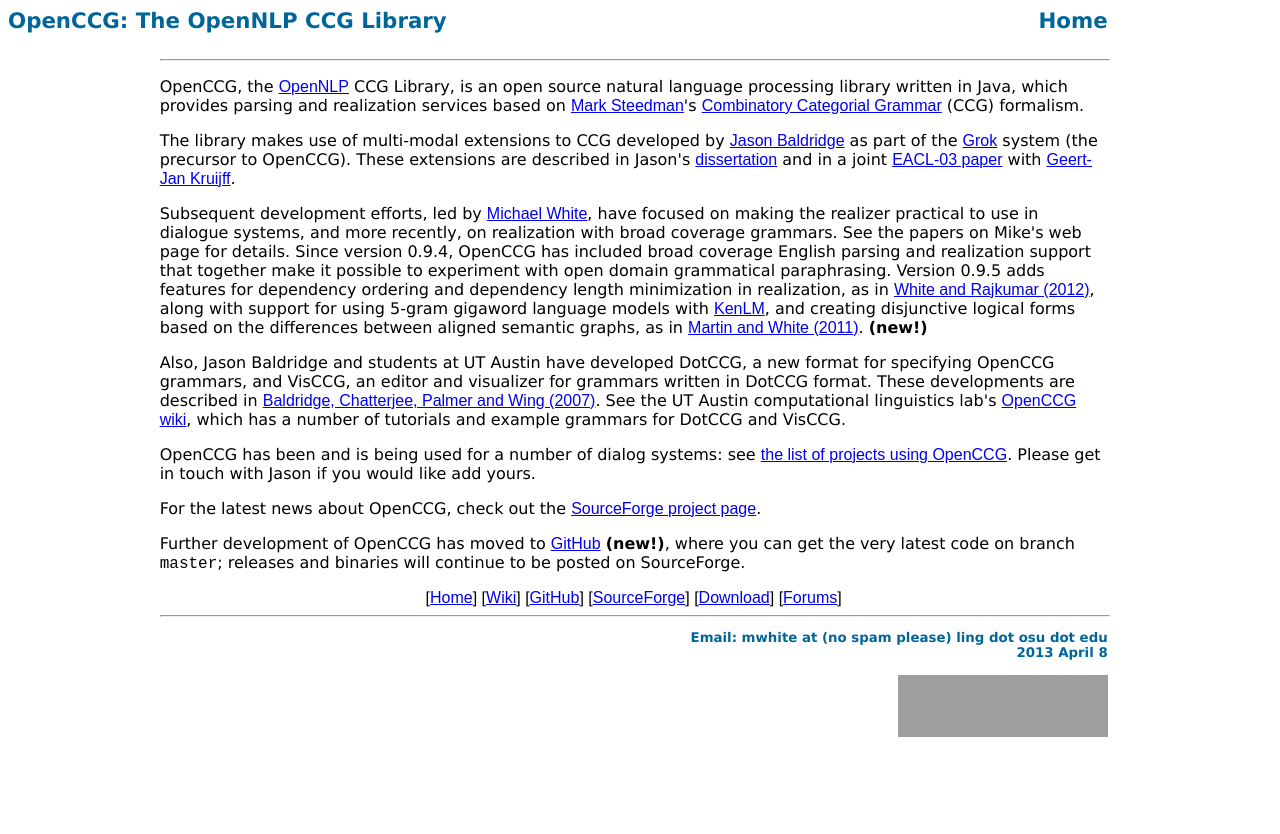
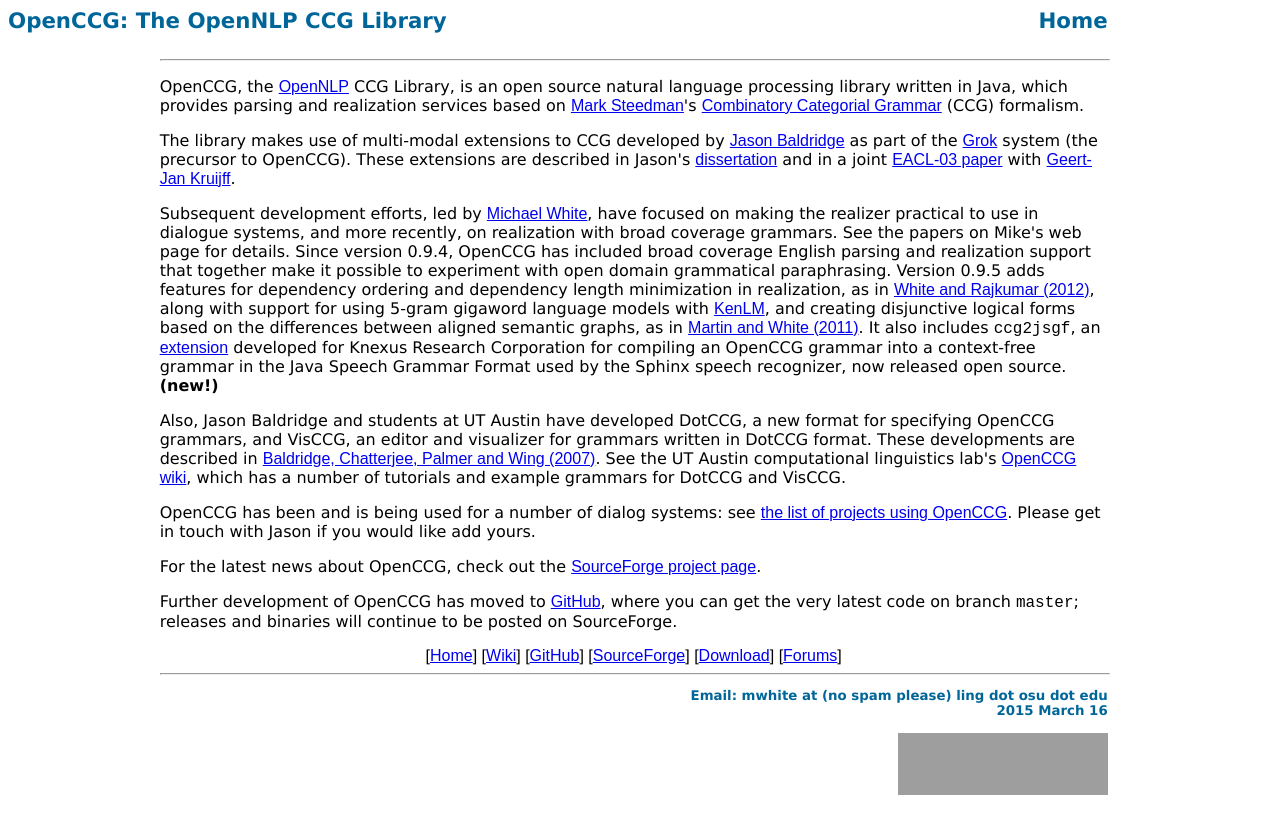
Before and after one commit to OpenCCG/openccg, a plain HTML site: page docs/index.html in a window 1280 px wide. Drawn offline with Linux system fonts and the light colour scheme; grey boxes are pictures that could not be loaded.

Commit message:
Updated home page to include ccg2jsgf.

```diff
--- a/docs/index.html
+++ b/docs/index.html
@@ -51,16 +51,17 @@ and in a joint <a href="http://www.aclweb.org/anthology-new/E/E03/E03-1036.pdf">
 <a href="http://www.dfki.de/~gj/">Geert-Jan Kruijff</a>.
 </p>
 
-<p> Subsequent development efforts, led by <a
+<p>
+Subsequent development efforts, led by <a
  href="http://www.ling.ohio-state.edu/~mwhite/">Michael White</a>,
 have focused on making the realizer practical to use in dialogue
 systems, and more recently, on realization with broad coverage
 grammars.  See the papers on Mike's web page for details. Since
- version 0.9.4, OpenCCG has included broad coverage English parsing
- and realization support that together make it possible to experiment
- with open domain grammatical paraphrasing. Version 0.9.5 adds
- features for dependency ordering and dependency length minimization
- in realization, as in <a
+version 0.9.4, OpenCCG has included broad coverage English parsing and
+realization support that together make it possible to experiment with
+open domain grammatical paraphrasing. Version 0.9.5 adds features for
+dependency ordering and dependency length minimization in realization,
+as in <a
  href="http://aclweb.org/anthology-new/D/D12/D12-1023.pdf">White and
 Rajkumar (2012)</a>, along with support for using 5-gram gigaword
 language models with <a
@@ -68,7 +69,13 @@ and in a joint <a href="http://www.aclweb.org/anthology-new/E/E03/E03-1036.pdf">
 disjunctive logical forms based on the differences between aligned
 semantic graphs, as in <a
  href="http://www.aclweb.org/anthology/W/W11/W11-1609.pdf">Martin and
- White (2011)</a>. <b>(new!)</b> </p>
+White (2011)</a>.  It also includes <code>ccg2jsgf</code>, an <a
+ href="https://sourceforge.net/projects/openccg/files/extensions/">extension</a>
+developed for Knexus Research Corporation for compiling an OpenCCG
+grammar into a context-free grammar in the Java Speech Grammar Format
+used by the Sphinx speech recognizer, now released open
+source. <b>(new!)</b>
+</p>
 
 <p>
 Also, Jason Baldridge and students at UT Austin have developed DotCCG,
@@ -99,8 +106,8 @@ project page</a>.
 
 <p>
 Further development of OpenCCG has moved to
-<a href="https://github.com/OpenCCG/openccg">GitHub</a>
-<b>(new!)</b>, where you can get the very latest code on branch
+<a href="https://github.com/OpenCCG/openccg">GitHub</a>,
+where you can get the very latest code on branch
 <code>master</code>; releases and binaries will continue to be posted
 on SourceForge.
 </p>
@@ -120,7 +127,7 @@ on SourceForge.
 <HR WIDTH="100%">
 <h3>
 Email: mwhite at (no spam please) ling dot osu dot edu<br>
-2013 April 8<br>
+2015 March 16<br>
 <br>
 <A href="http://sourceforge.net"> <IMG src="http://sourceforge.net/sflogo.php?group_id=74993&amp;type=5" width="210" height="62" border="0" alt="SourceForge.net Logo"></A>
 <br>
```
Lines whose indentation alone changed are shown as unchanged.
